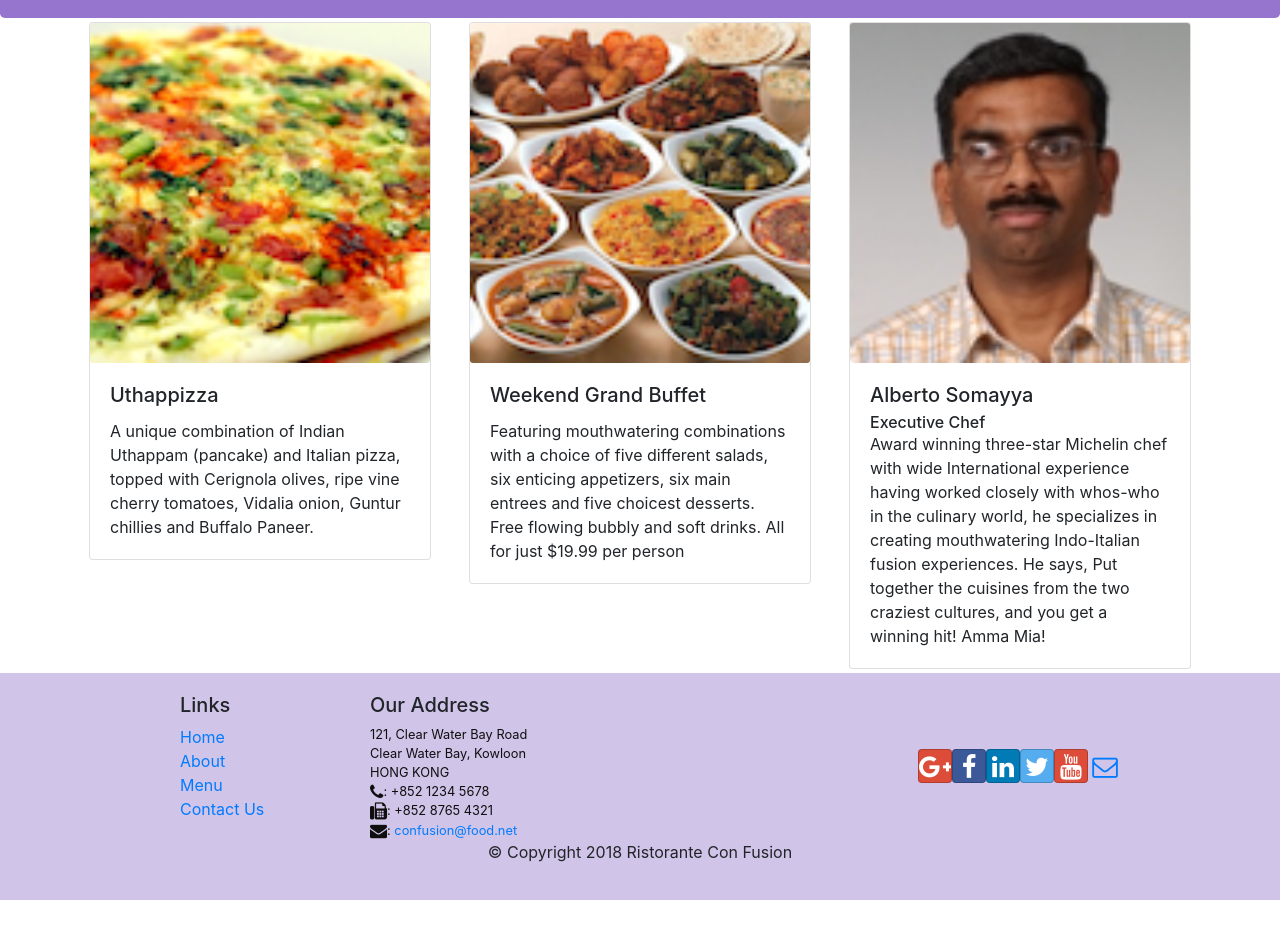
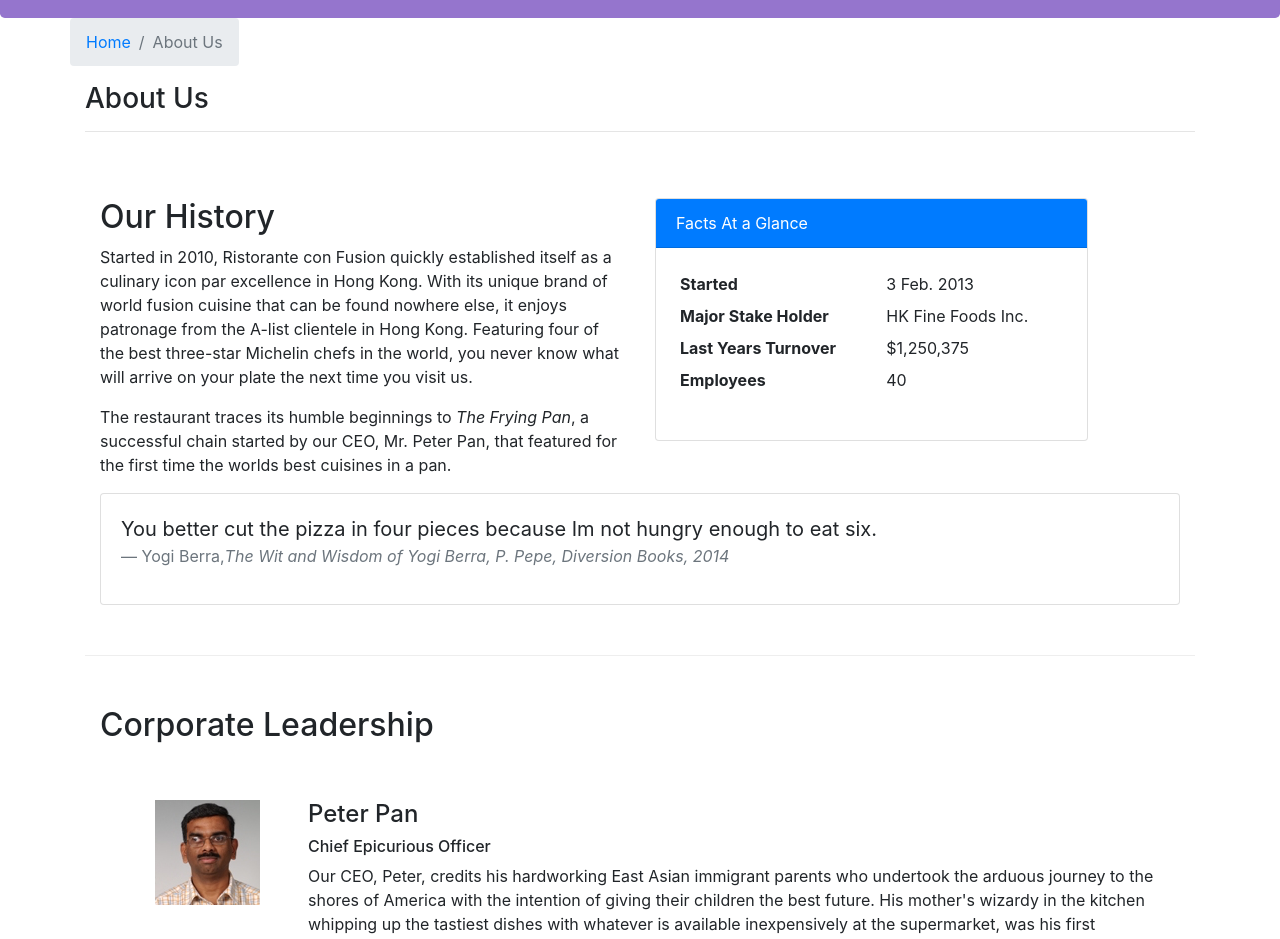
Before and after one commit to guywardi/react-test, a React (Create React App) app: page /aboutus in a window 1280 px wide. Before the commit this address led to /home. Shown: the part 300-1239 px from the top of the page. Before the commit the page ends 1200 px from the top, so only its background shows below. Built offline with nearby package versions, Linux system fonts and the light colour scheme.

Commit message:
controlled form

```diff
--- /dev/null
+++ b/src/components/AboutComponent.js
@@ -0,0 +1,95 @@
+import React from 'react';
+import { Breadcrumb, BreadcrumbItem, Card, CardBody, CardHeader, Media } from 'reactstrap';
+import { Link } from 'react-router-dom';
+
+function About(props) {
+
+    const leaders = props.leaders.map((leader) => {
+        return (
+          <RenderLeader leader={leader}/>
+        );
+    });
+
+
+    function RenderLeader({leader}) {
+        return (
+          <div key={leader.id} className="col-12 mt-5">
+            <Media tag="li">
+            <Media left middle>
+              <Media object src={leader.image} alt={leader.name}/>
+            </Media>
+            <Media body className="ml-5">
+              <Media heading>{leader.name}</Media>
+                <h6>{leader.designation}</h6>
+                <p>{leader.description}</p>
+              </Media>
+            </Media>
+          </div>
+        );
+    }
+
+    return(
+        <div className="container">
+            <div className="row">
+                <Breadcrumb>
+                    <BreadcrumbItem><Link to="/home">Home</Link></BreadcrumbItem>
+                    <BreadcrumbItem active>About Us</BreadcrumbItem>
+                </Breadcrumb>
+                <div className="col-12">
+                    <h3>About Us</h3>
+                    <hr />
+                </div>
+            </div>
+            <div className="row row-content">
+                <div className="col-12 col-md-6">
+                    <h2>Our History</h2>
+                    <p>Started in 2010, Ristorante con Fusion quickly established itself as a culinary icon par excellence in Hong Kong. With its unique brand of world fusion cuisine that can be found nowhere else, it enjoys patronage from the A-list clientele in Hong Kong.  Featuring four of the best three-star Michelin chefs in the world, you never know what will arrive on your plate the next time you visit us.</p>
+                    <p>The restaurant traces its humble beginnings to <em>The Frying Pan</em>, a successful chain started by our CEO, Mr. Peter Pan, that featured for the first time the worlds best cuisines in a pan.</p>
+                </div>
+                <div className="col-12 col-md-5">
+                    <Card>
+                        <CardHeader className="bg-primary text-white">Facts At a Glance</CardHeader>
+                        <CardBody>
+                            <dl className="row p-1">
+                                <dt className="col-6">Started</dt>
+                                <dd className="col-6">3 Feb. 2013</dd>
+                                <dt className="col-6">Major Stake Holder</dt>
+                                <dd className="col-6">HK Fine Foods Inc.</dd>
+                                <dt className="col-6">Last Years Turnover</dt>
+                                <dd className="col-6">$1,250,375</dd>
+                                <dt className="col-6">Employees</dt>
+                                <dd className="col-6">40</dd>
+                            </dl>
+                        </CardBody>
+                    </Card>
+                </div>
+                <div className="col-12">
+                    <Card>
+                        <CardBody className="bg-faded">
+                            <blockquote className="blockquote">
+                                <p className="mb-0">You better cut the pizza in four pieces because
+                                    Im not hungry enough to eat six.</p>
+                                <footer className="blockquote-footer">Yogi Berra,
+                                <cite title="Source Title">The Wit and Wisdom of Yogi Berra,
+                                    P. Pepe, Diversion Books, 2014</cite>
+                                </footer>
+                            </blockquote>
+                        </CardBody>
+                    </Card>
+                </div>
+            </div>
+            <div className="row row-content">
+                <div className="col-12">
+                    <h2>Corporate Leadership</h2>
+                </div>
+                <div className="col-12">
+                    <Media list>
+                        {leaders}
+                    </Media>
+                </div>
+            </div>
+        </div>
+    );
+}
+
+export default About;
--- a/src/components/ContactComponent.js
+++ b/src/components/ContactComponent.js
@@ -1,7 +1,42 @@
-import React from 'react';
-import { Breadcrumb, BreadcrumbItem } from 'reactstrap';
+import React, { Component } from 'react';
+import { Breadcrumb, BreadcrumbItem, Button, Form, FormGroup, Label, Input, Col } from 'reactstrap';
 import { Link } from 'react-router-dom';
-function Contact(props) {
+
+
+class Contact extends Component {
+    constructor(props){
+      super(props);
+
+      this.state = {
+          firstname: '',
+          lastname: '',
+          telnum: '',
+          email: '',
+          agree: false,
+          contactType: 'tel.',
+          message: '',
+      }
+      this.handleSubmit = this.handleSubmit.bind(this);
+      this.handleInputChange = this.handleInputChange.bind(this);
+    }
+
+    handleInputChange(event) {
+      const target = event.target;
+      const value = target.type === "checkbox" ? target.checked : target.value;
+      const name = target.name;
+
+      this.setState({
+          [name]: value
+      });
+    }
+
+    handleSubmit(event){
+        console.log("Current State is: " + JSON.stringify(this.state));
+        alert("Current State is: " + JSON.stringify(this.state));
+        event.preventDefault();
+    }
+
+    render(){
         return(
             <div className="container">
                 <div className="row">
@@ -40,8 +75,90 @@ function Contact(props) {
                         </div>
                     </div>
                 </div>
+                <div className="row row-content">
+                    <div className="col-12">
+                        <h3>Send us Your Feedback</h3>
+                    </div>
+                    <div className="col-12 col-md-9">
+                        <Form onSubmit={this.handleSubmit}>
+                          <FormGroup row>
+                              <Label htmlFor="firstname" md={2}>First Name</Label>
+                              <Col md={10}>
+                                <Input type="text" id="firstname" name="firstname"
+                                       placeholder="First Name"
+                                       value={this.state.firstname}
+                                       onChange={this.handleInputChange} />
+                              </Col>
+                          </FormGroup>
+                          <FormGroup row>
+                              <Label htmlFor="lastname" md={2}>Last Name</Label>
+                              <Col md={10}>
+                                <Input type="text" id="lastname" name="lastname"
+                                       placeholder="Last Name"
+                                       value={this.state.lastname}
+                                       onChange={this.handleInputChange} />
+                              </Col>
+                          </FormGroup>
+                          <FormGroup row>
+                              <Label htmlFor="telnum" md={2}>Contact Tel.</Label>
+                              <Col md={10}>
+                                <Input type="tel" id="telnum" name="telnum"
+                                       placeholder="Tel. Number"
+                                       value={this.state.telnum}
+                                       onChange={this.handleInputChange}/>
+                              </Col>
+                          </FormGroup>
+                          <FormGroup row>
+                              <Label htmlFor="email" md={2}>Email</Label>
+                              <Col md={10}>
+                                <Input type="email" id="email" name="email"
+                                       placeholder="Email"
+                                       value={this.state.email}
+                                       onChange={this.handleInputChange}/>
+                              </Col>
+                          </FormGroup>
+                          <FormGroup row>
+                              <Col md={{size: 6, offset: 2}}>
+                                  <FormGroup check>
+                                      <Label check>
+                                          <Input type="checkbox" name="agree"
+                                                 checked={this.state.agree}
+                                                 onChange={this.handleInputChange} /> {' '}
+                                          <strong>May we contact you?</strong>
+                                      </Label>
+                                  </FormGroup>
+                              </Col>
+                              <Col md={{size: 3, offset: 1}}>
+                                  <Input type="select" name="contactType"
+                                         value={this.state.contactType}
+                                         onChange={this.handleInputChange}>
+                                    <option>Tel.</option>
+                                    <option>Email</option>
+                                  </Input>
+                              </Col>
+                          </FormGroup>
+                          <FormGroup row>
+                              <Label htmlFor="message" md={2}>Your Feedback</Label>
+                              <Col md={10}>
+                                <Input type="textarea" id="message" name="message"
+                                       rows="12"
+                                       value={this.state.message}
+                                       onChange={this.handleInputChange}/>
+                              </Col>
+                          </FormGroup>
+                          <FormGroup row>
+                            <Col md={{size:10, offset: 2}}>
+                                <Button type="submit" color="primary">
+                                Send Feedback
+                                </Button>
+                            </Col>
+                          </FormGroup>
+                        </Form>
+                    </div>
+                </div>
             </div>
         );
     }
+}
 
 export default Contact;
--- a/src/components/MainComponent.js
+++ b/src/components/MainComponent.js
@@ -1,6 +1,7 @@
 import React, { Component } from 'react';
 import Home from './HomeComponent';
 import Menu from './MenuComponent';
+import About from './AboutComponent';
 import Contact from './ContactComponent';
 import DishDetail from './DishdetailComponent';
 import Header from './HeaderComponent';
@@ -47,6 +48,7 @@ class Main extends Component {
         <Header />
         <Switch>
           <Route path="/home" component={HomePage} />
+          <Route exact path="/aboutus" component={() => <About leaders={this.state.leaders} />} />
           <Route exact path="/menu" component={() => <Menu dishes={this.state.dishes} />} />
           <Route path="/menu/:dishId" component={DishWithId} />
           <Route exact path="/contactus" component={Contact} />
```
Lines whose indentation alone changed are shown as unchanged.
